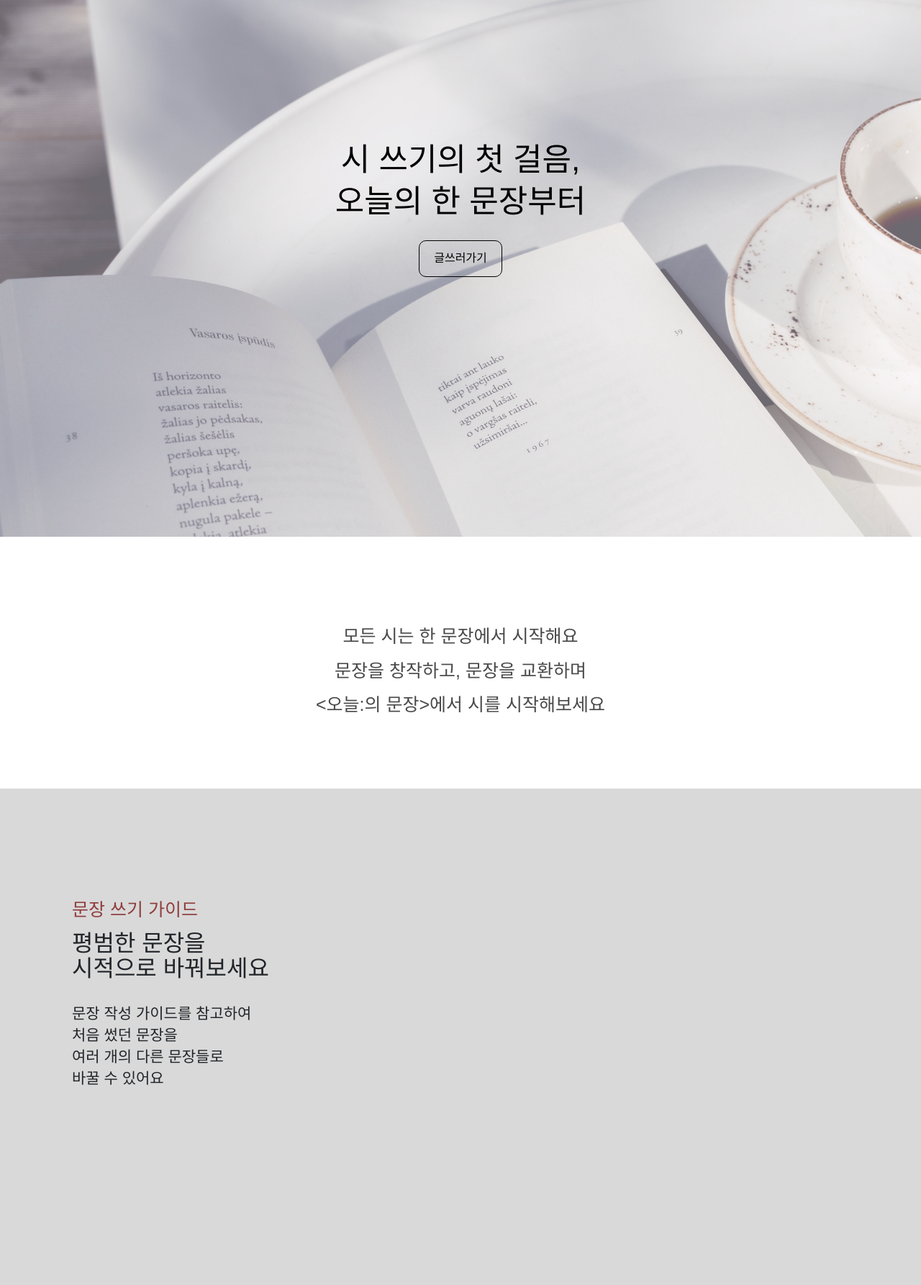
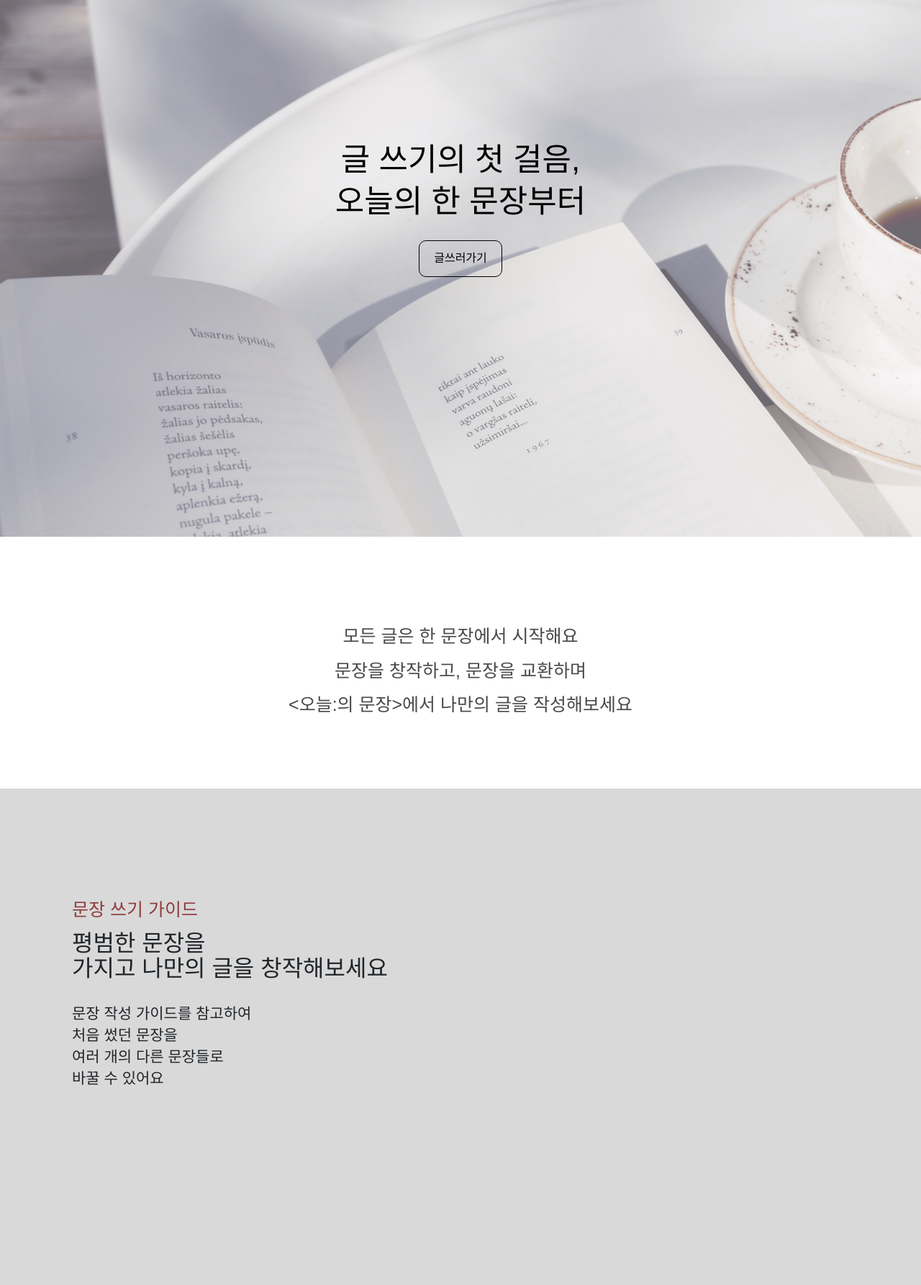
Before and after one commit to yumsae/todays-sentence, a Django app: page / in a window 1280 px wide. Shown: the part 134-1920 px from the top of the page at 72% size. Run offline with Django 4.2, Linux system fonts and the light colour scheme; some web fonts are replaced.

Commit message:
시 -> 글

```diff
--- a/buildapp/templates/buildapp/home.html
+++ b/buildapp/templates/buildapp/home.html
@@ -5,7 +5,7 @@
         <div class="home_wrap">
             <div class= "main_warp">
                 <div class="main_cont">
-                    <h1 class= "main_title">시 쓰기의 첫 걸음,</h1>
+                    <h1 class= "main_title">글 쓰기의 첫 걸음,</h1>
                     <h1 class= "main_title">오늘의 한 문장부터</h1>
                     <div style="text-align: center; margin-top: 40px">
                         <a href="" class="home_btn">글쓰러가기</a>
@@ -16,16 +16,16 @@
 
             <div class="home_ex_wrap">
                 <div class="home_ex">
-                    <p>모든 시는 한 문장에서 시작해요</p>
+                    <p>모든 글은 한 문장에서 시작해요</p>
                     <p>문장을 창작하고, 문장을 교환하며</p>
-                    <p>&lt;오늘:의 문장&gt;에서 시를 시작해보세요</p>
+                    <p>&lt;오늘:의 문장&gt;에서 나만의 글을 작성해보세요</p>
                 </div>
             </div>
 
             <div class="home_guide_wrap">
                 <div class= "home_guide" style="text-align: left;">
                     <p class="guide_title">문장 쓰기 가이드</p>
-                    <p class="guide_sub">평범한 문장을 </br>시적으로 바꿔보세요</p>
+                    <p class="guide_sub">평범한 문장을 </br>가지고 나만의 글을 창작해보세요</p>
                     <p class= "guide_cont">문장 작성 가이드를 참고하여</br>처음 썼던 문장을</br>여러 개의 다른 문장들로</br>바꿀 수 있어요</p>
                 </div>
             </div>
@@ -33,8 +33,8 @@
             <div class="home_guide_wrap" style="background-color: white">
                 <div class= "home_guide" style="text-align: right;">
                     <p class="guide_title">문장 공유</p>
-                    <p class="guide_sub">쓰지 않는 문장을 </br>다른 사람들과 공유해보세요</p>
-                    <p class="guide_cont">시에 쓰이지 않은 문장들은</br>문장 공유 게시판에 올라가</br>다른 사람들에게 영감을</br>줄 수 있어요</p>
+                    <p class="guide_sub">나만의 문장을 </br>다른 사람들에게 공유해보세요</p>
+                    <p class="guide_cont">내가 작성한 문장들은</br>문장 공유 게시판에 올라가</br>다른 사람들에게 영감을</br>줄 수 있어요</p>
                 </div>
             </div>
             <div class="home_btn_container">
```
Also changed, not shown: today.html (+9 -9 lines).
